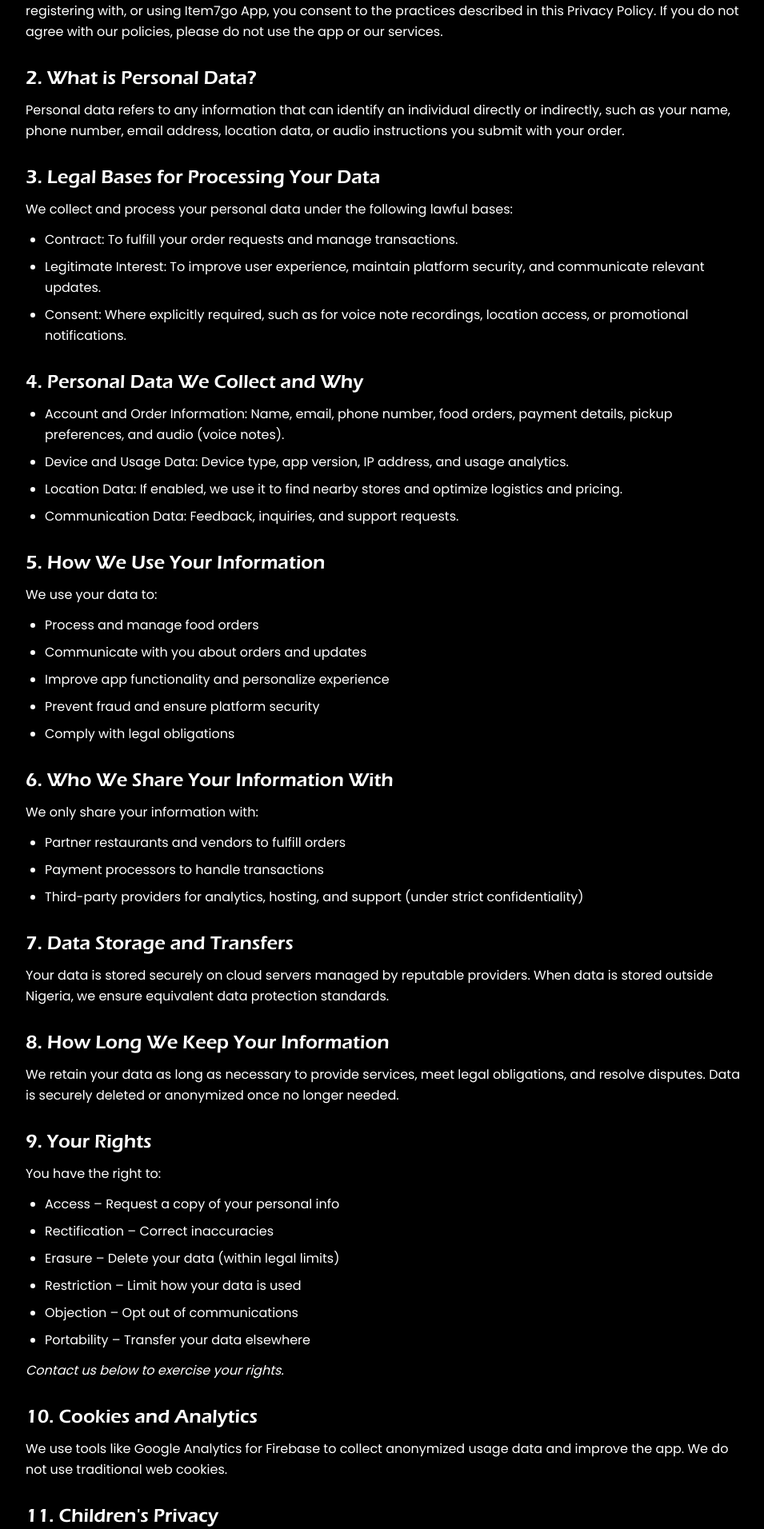
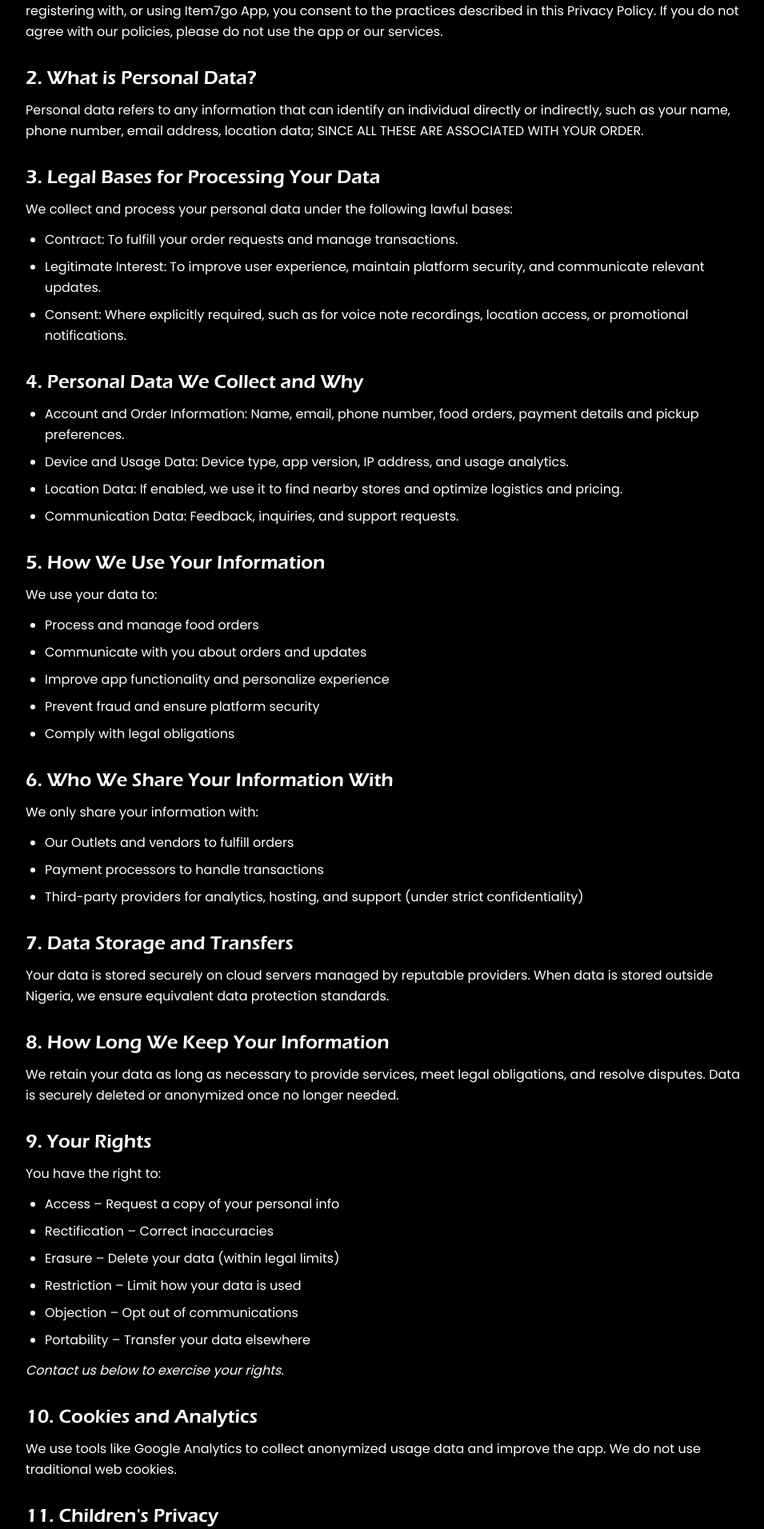
Before and after one commit to Prince-Africa/krikum, a React (Vite) app: page /privacy in a window 1280 px wide. Shown: the part 428-2340 px from the top of the page at 80% size, without its empty margins (160-1115 px from the left). Built offline with nearby package versions, Linux system fonts and the light colour scheme; no server answers.

Commit message:
Adjusted Privacy

```diff
--- a/src/pages/PrivacyPage.tsx
+++ b/src/pages/PrivacyPage.tsx
@@ -11,7 +11,7 @@ const PrivacyPage: FC = () => {
     },
     {
       title: "2. What is Personal Data?",
-      content: "Personal data refers to any information that can identify an individual directly or indirectly, such as your name, phone number, email address, location data, or audio instructions you submit with your order."
+      content: "Personal data refers to any information that can identify an individual directly or indirectly, such as your name, phone number, email address, location data; SINCE ALL THESE ARE ASSOCIATED WITH YOUR ORDER."
     },
     {
       title: "3. Legal Bases for Processing Your Data",
@@ -25,7 +25,7 @@ const PrivacyPage: FC = () => {
     {
       title: "4. Personal Data We Collect and Why",
       list: [
-        "Account and Order Information: Name, email, phone number, food orders, payment details, pickup preferences, and audio (voice notes).",
+        "Account and Order Information: Name, email, phone number, food orders, payment details and pickup preferences.",
         "Device and Usage Data: Device type, app version, IP address, and usage analytics.",
         "Location Data: If enabled, we use it to find nearby stores and optimize logistics and pricing.",
         "Communication Data: Feedback, inquiries, and support requests."
@@ -46,7 +46,7 @@ const PrivacyPage: FC = () => {
       title: "6. Who We Share Your Information With",
       content: "We only share your information with:",
       list: [
-        "Partner restaurants and vendors to fulfill orders",
+        "Our Outlets and vendors to fulfill orders",
         "Payment processors to handle transactions",
         "Third-party providers for analytics, hosting, and support (under strict confidentiality)"
       ]
@@ -74,7 +74,7 @@ const PrivacyPage: FC = () => {
     },
     {
       title: "10. Cookies and Analytics",
-      content: "We use tools like Google Analytics for Firebase to collect anonymized usage data and improve the app. We do not use traditional web cookies."
+      content: "We use tools like Google Analytics to collect anonymized usage data and improve the app. We do not use traditional web cookies."
     },
     {
       title: "11. Children's Privacy",
@@ -178,4 +178,5 @@ const PrivacyPage: FC = () => {
   );
 };
 
+
 export default PrivacyPage;
```
